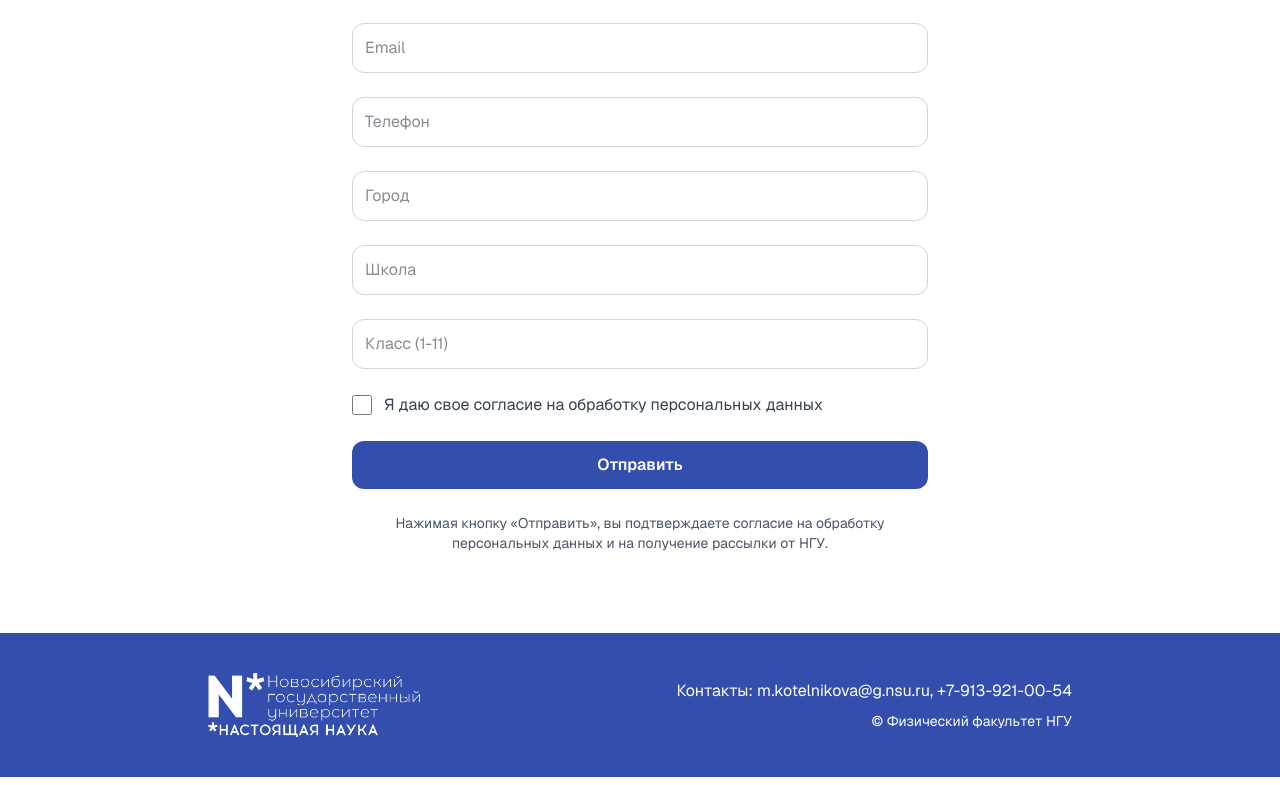
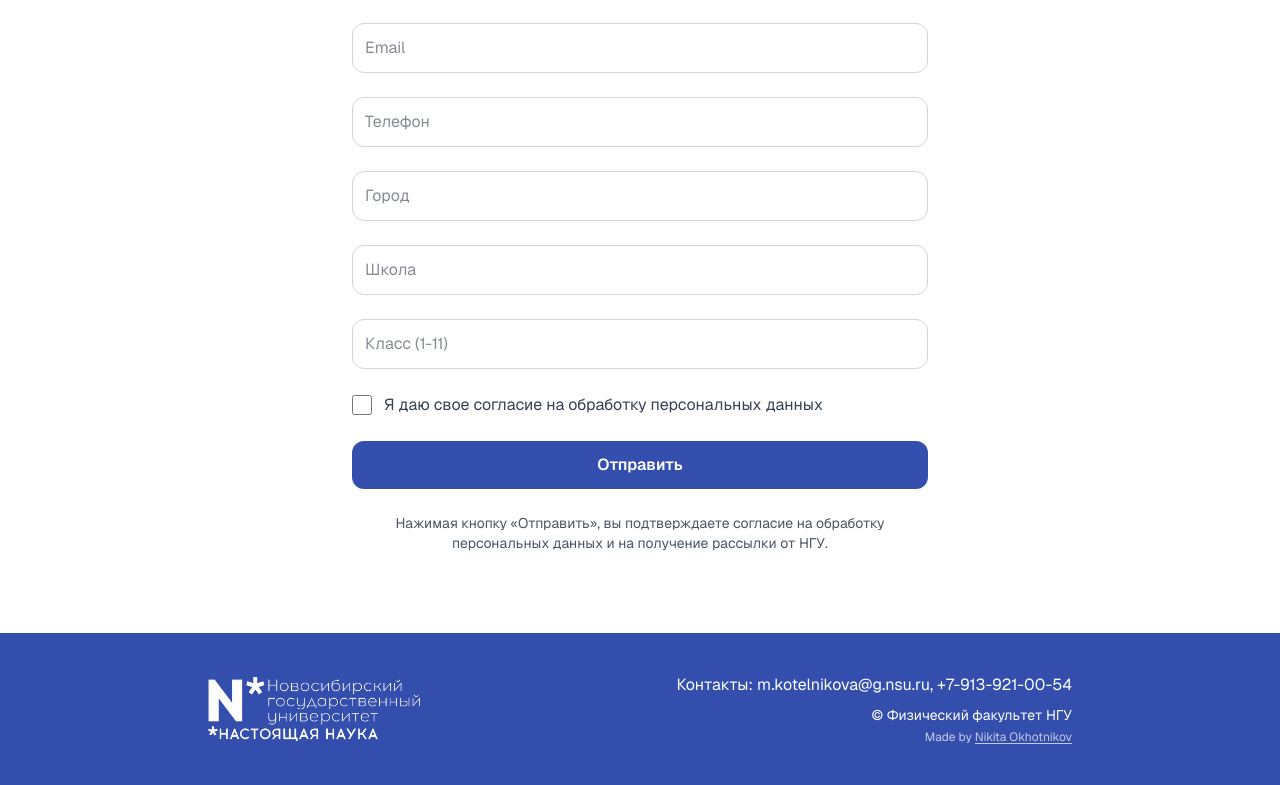
Before and after one commit to nikiquark/physicsday_frontend, a Next.js app: page / in a window 1280 px wide. Shown: the part 2592-3377 px from the top of the page. Built offline with nearby package versions, Linux system fonts and the light colour scheme; no server answers.

Commit message:
feat: add sign

```diff
--- a/src/components/Footer.tsx
+++ b/src/components/Footer.tsx
@@ -1,4 +1,3 @@
-
 export default function Footer() {
   return (
       <footer id="contacts" className="bg-[#344EAD] py-10 text-white">
@@ -8,6 +7,9 @@
           <div className="text-center md:text-right">
             <p className="mb-2">Контакты: m.kotelnikova@g.nsu.ru, +7-913-921-00-54</p>
             <p className="text-sm">© Физический факультет НГУ</p>
+            <p className="text-xs text-white/70 mt-1">
+              Made by <a href="https://okhotnikov.space" target="_blank" rel="noopener noreferrer" className="hover:text-white transition-colors underline-offset-2 underline">Nikita Okhotnikov</a>
+            </p>
           </div>
         </div>
       </div>
```
Lines whose indentation alone changed are shown as unchanged.
